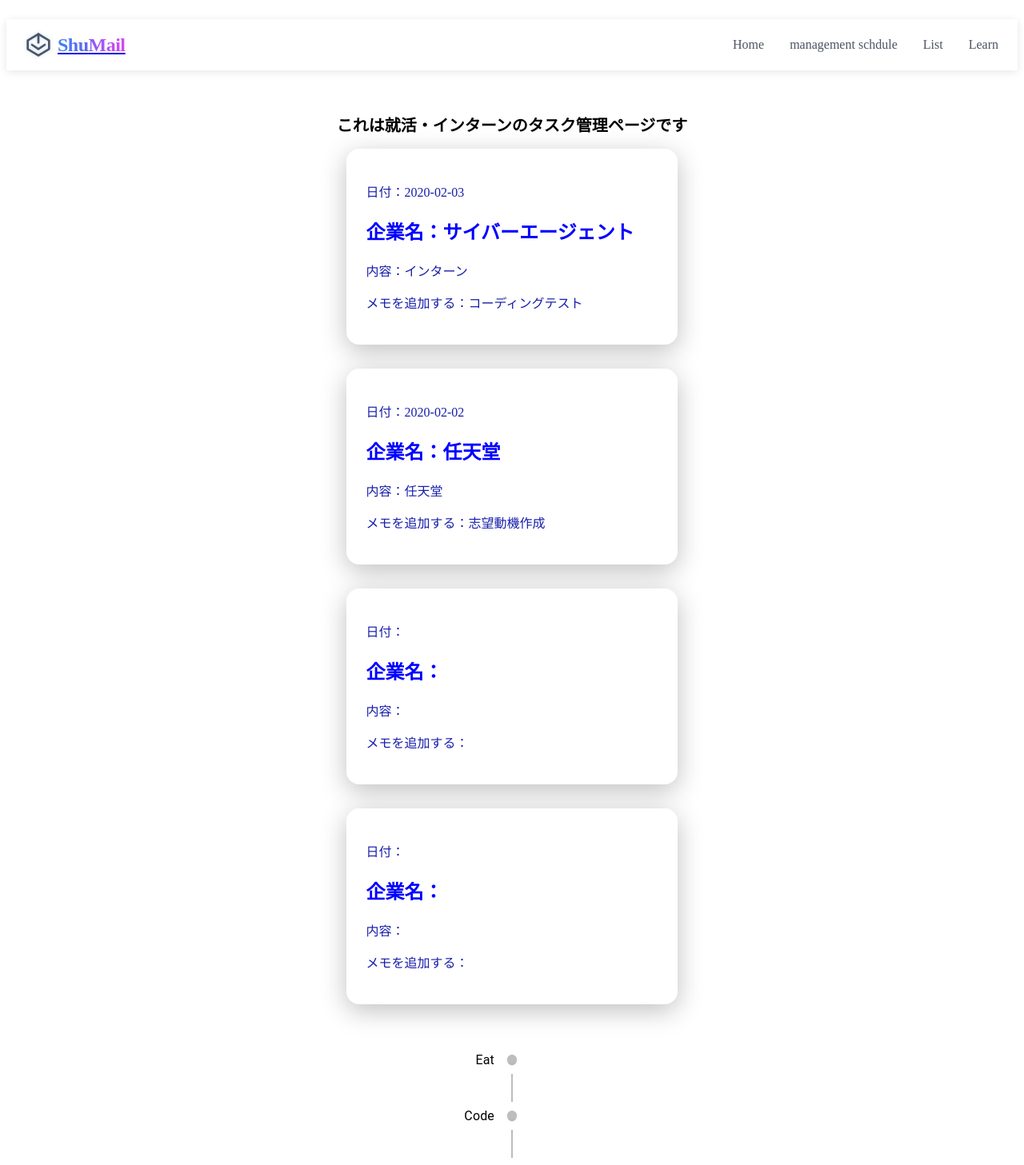
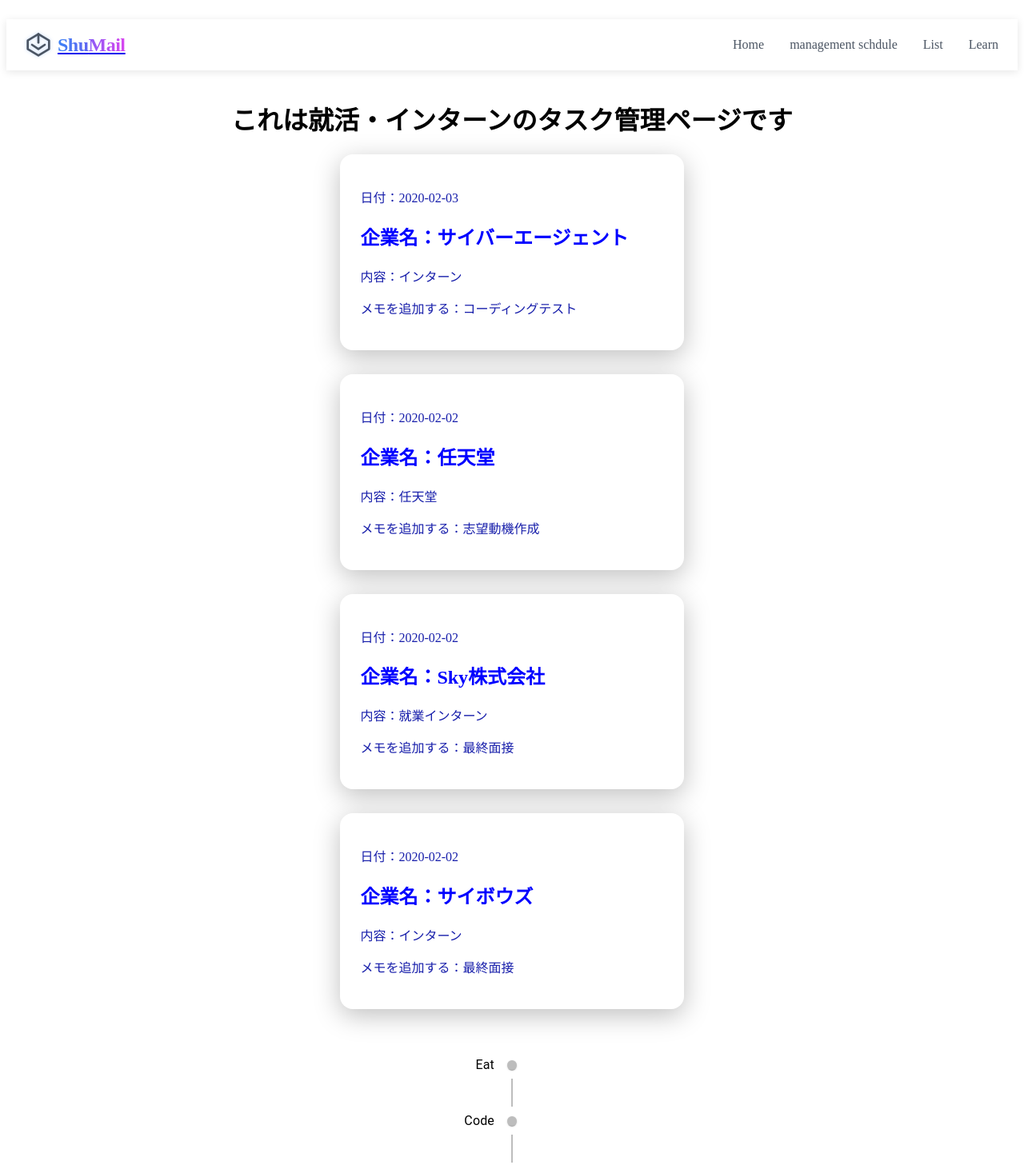
Before and after one commit to takapom/internship-helper-app, a Next.js app: page /manegement in a window 1280 px wide. Shown: the top 1457 px of the page at 80% size. Built offline with nearby package versions, Linux system fonts and the light colour scheme.

Commit message:
コンポーネントの値受け渡し確認

```diff
--- a/src/app/manegement/page.module.css
+++ b/src/app/manegement/page.module.css
@@ -2,30 +2,7 @@
     text-align: center;
 }
 
-.container {
-  padding: 24px;
-}
 
-.text {
-  font-size: 20px;
-  margin-bottom: 16px;
-}
-
-.mainContent {
-  display: flex;
-  gap: 32px; /* カードとタイムラインの間の余白 */
-  align-items: flex-start; /* 上揃えにする */
-}
-
-.cardSection {
-  display: flex;
-  flex-direction: column;
-  gap: 16px;
-}
-
-.timelineSection {
-  min-width: 300px; /* タイムラインの幅を確保 */
-}
 
 .fixedIcon {
     position: fixed;
--- a/src/app/manegement/page.tsx
+++ b/src/app/manegement/page.tsx
@@ -32,8 +32,8 @@
             <h1 className={styles.text}>これは就活・インターンのタスク管理ページです</h1>
             <GlassCard title="サイバーエージェント" description="インターン" data="2020-02-03" memo="コーディングテスト"/>
             <GlassCard title="任天堂" description="任天堂" data="2020-02-02" memo="志望動機作成"/>
-            <GlassCard />
-            <GlassCard />
+            <GlassCard title="Sky株式会社" description="就業インターン" data="2020-02-02" memo="最終面接"/>
+            <GlassCard title="サイボウズ" description="インターン" data="2020-02-02" memo="最終面接"/>
             <LeftPositionedTimeline />
             <Button variant="outlined" onClick={handleOpen}>
         ポップアップを開く
```
